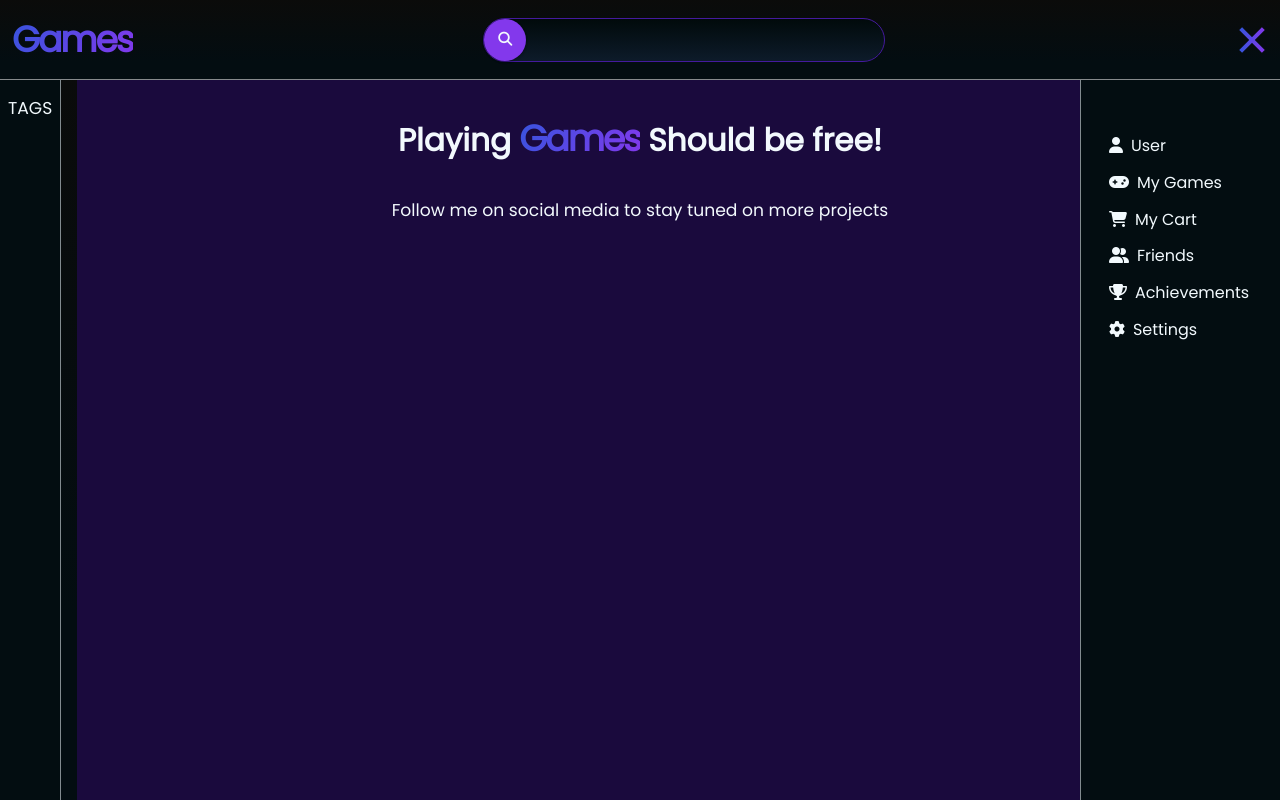
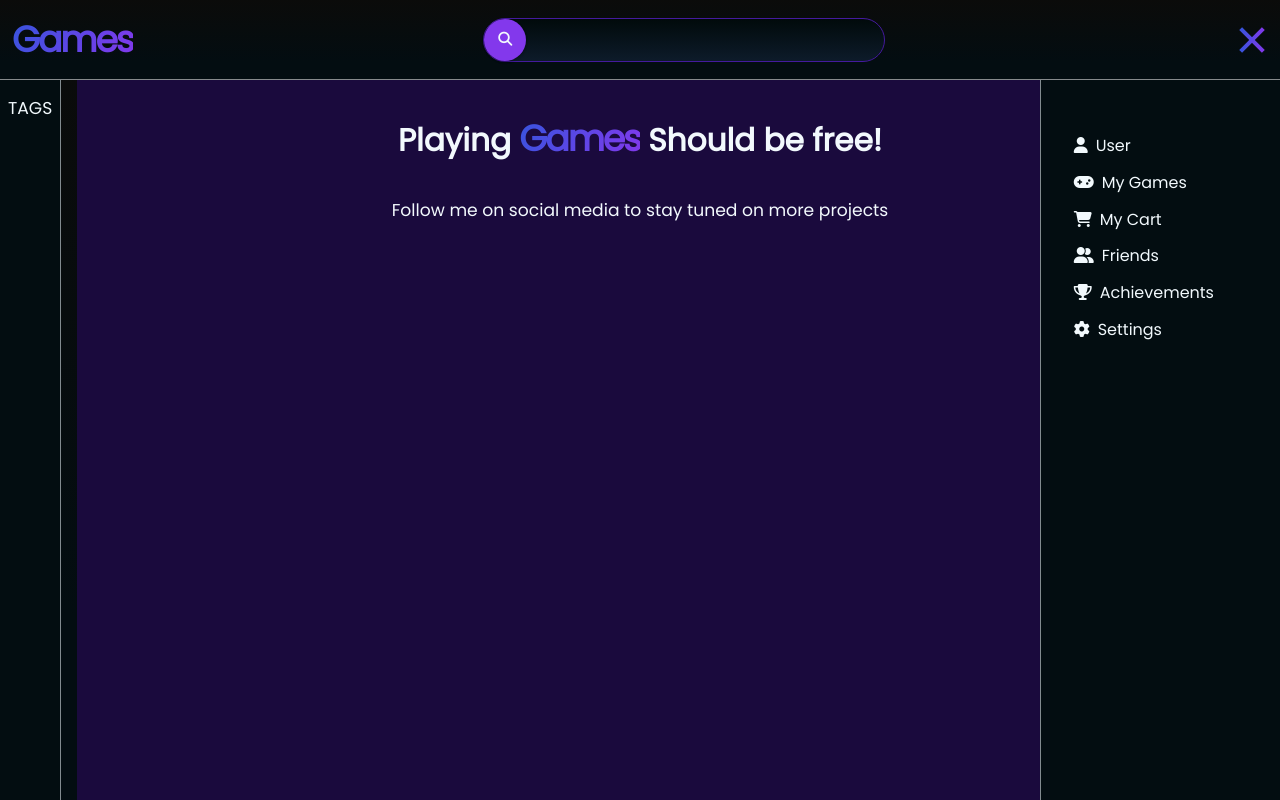
Before and after one commit to techc0deRepo/FetchData, a plain HTML site: page index.html in a window 1280 px wide. Both pictures are taken after a click on the element 1251 px from the left and 39 px from the top of the page. Drawn offline with Linux system fonts and the light colour scheme; no server answers.

Commit message:
fixing bugs

```diff
--- a/index.html
+++ b/index.html
@@ -22,7 +22,7 @@
             <div class="bar3"></div>
         </div>
         <div id="menuCnt" class="menu-cnt">
-            <div class="menu-list">
+            <div id="menuList" class="menu-list">
                 <a href="#"><i class="fa-solid fa-user"></i><span>User</span></a>
                 <a href="#"><i class="fa-solid fa-gamepad"></i><span>My Games</span></a>
                 <a href="#"><i class="fa-solid fa-cart-shopping"></i><span>My Cart</span></a>
--- a/script.js
+++ b/script.js
@@ -232,6 +232,7 @@ function App() {
             }
             console.log(e.target);
             menuCnt.classList.toggle("show");
+            menuList.classList.toggle("show");
         })
     };
 
@@ -255,6 +256,7 @@ const input = document.getElementById("search-name");
 const btn = document.getElementById("btn");
 const menu = document.getElementById("menu");
 const menuCnt = document.getElementById("menuCnt");
+const menuList = document.getElementById("menuList");
 const cnt = document.getElementById("cnt");
 const aside_cnt = document.getElementById("aside-cnt");
 
--- a/style.css
+++ b/style.css
@@ -205,36 +205,31 @@ nav {
     right: 0;
     height: 100%;
     width: 0;
-    display: flex;
-    flex-direction: column;
-    gap: 1rem;
-    align-items: center;
     padding: 3rem 0;
     background: var(--bg);
     border-left: 1px solid var(--grey);
+    transition: all 400ms ease;
     z-index: 9;
 }
 
-.menu-cnt {
-    display: none;
+.menu-list {
+    width: 0;
+    margin: var(--margin-lg);
+    overflow-x: hidden;
 }
 
 .menu-cnt.show {
-    width: 200px;
+    width: 240px;
 }
 
-.menu-cnt.show {
-    display: block;
+.menu-list.show {
+    width: auto;
 }
 
 .menu-list a{
     display: block;
+    white-space: nowrap;
     padding: 0.25em;
-}
-
-.menu-list{
-    width: auto;
-    margin: var(--margin-lg);
 }
 
 .menu-list a i{
```
